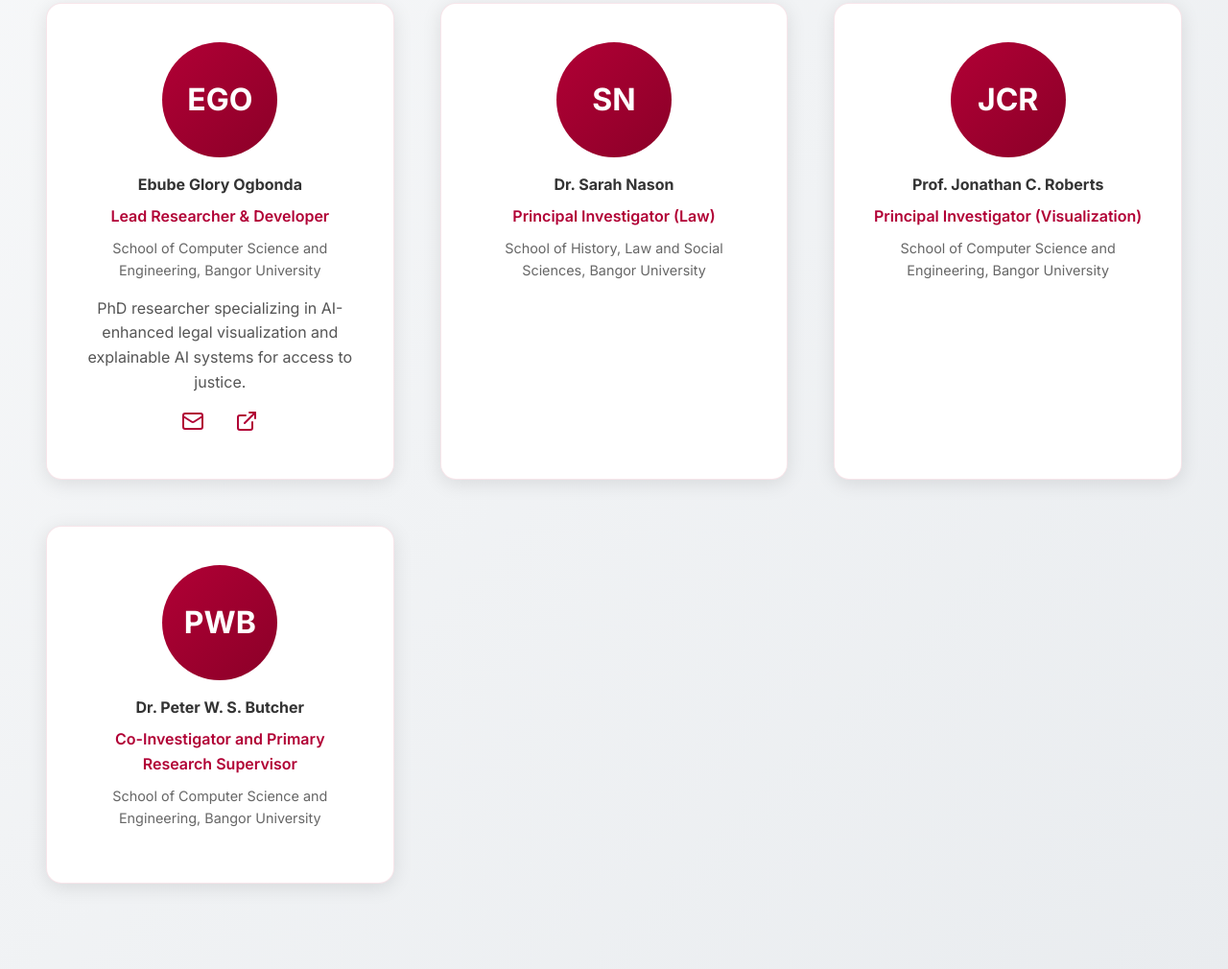
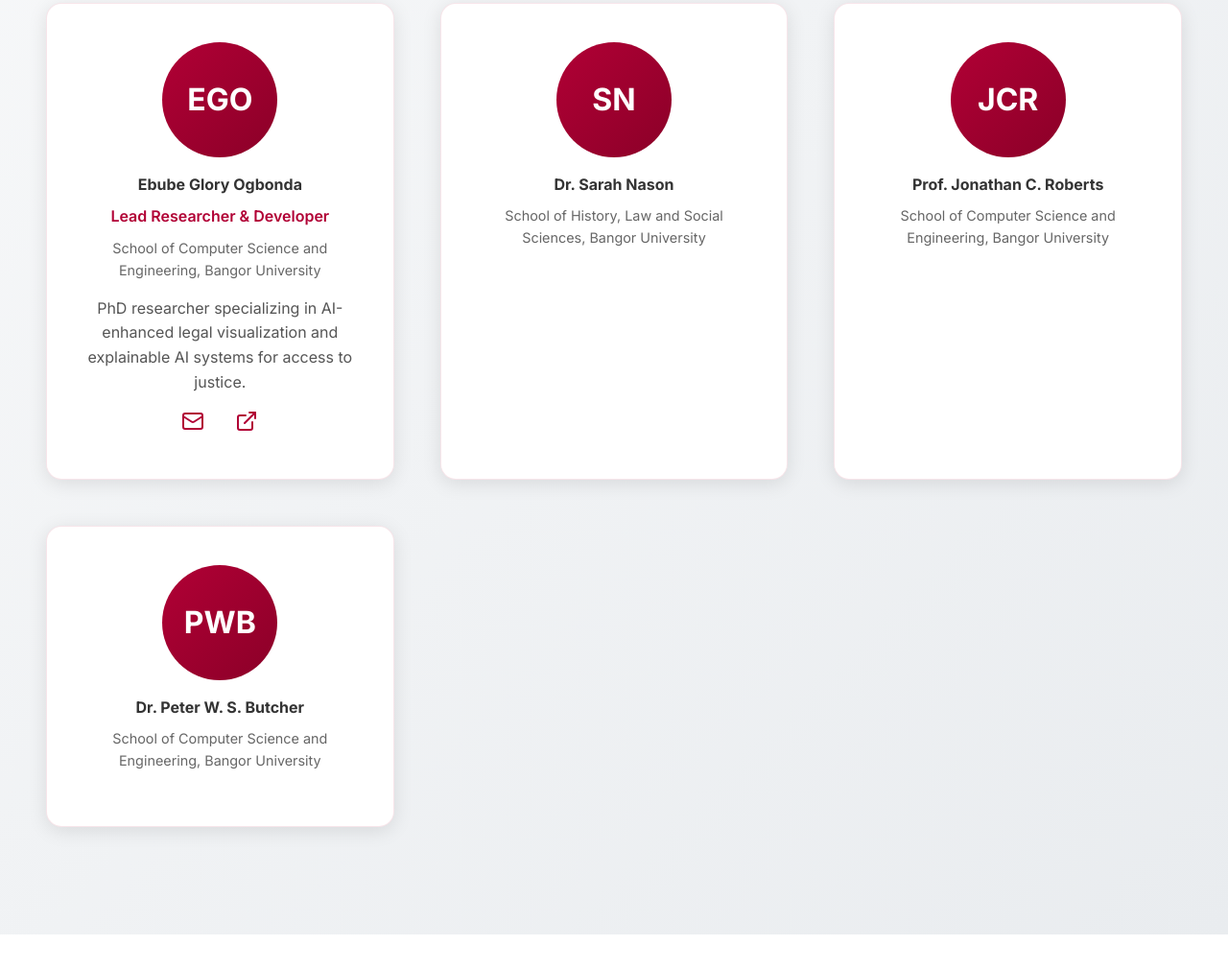
Before and after one commit to OgbondaGlory/employodr, a plain HTML site: page index.html in a window 1280 px wide. Shown: the part 4593-5603 px from the top of the page at 96% size. Drawn offline with nearby package versions, Linux system fonts and the light colour scheme.

Commit message:
Remove all team member titles for simplified team section

```diff
--- a/index.html
+++ b/index.html
@@ -932,7 +932,6 @@
                 <div class="team-member">
                     <div class="avatar">SN</div>
                     <h4>Dr. Sarah Nason</h4>
-                    <div class="role">Principal Investigator (Law)</div>
                     <div class="affiliation">School of History, Law and Social Sciences, Bangor University</div>
                     <div class="social-links">
                         <a href="https://www.linkedin.com/in/sarah-nason-7b8b6424/" target="_blank" rel="noopener noreferrer" class="social-link">
@@ -944,7 +943,6 @@
                 <div class="team-member">
                     <div class="avatar">JCR</div>
                     <h4>Prof. Jonathan C. Roberts</h4>
-                    <div class="role">Principal Investigator (Visualization)</div>
                     <div class="affiliation">School of Computer Science and Engineering, Bangor University</div>
                     <div class="social-links">
                         <a href="https://www.linkedin.com/in/jonathan-roberts-4836681/" target="_blank" rel="noopener noreferrer" class="social-link">
@@ -956,7 +954,6 @@
                 <div class="team-member">
                     <div class="avatar">PWB</div>
                     <h4>Dr. Peter W. S. Butcher</h4>
-                    <div class="role">Co-Investigator and Primary Research Supervisor</div>
                     <div class="affiliation">School of Computer Science and Engineering, Bangor University</div>
                     <div class="social-links">
                         <a href="https://www.linkedin.com/in/peter-butcher-4a4b1b1b/" target="_blank" rel="noopener noreferrer" class="social-link">
```
